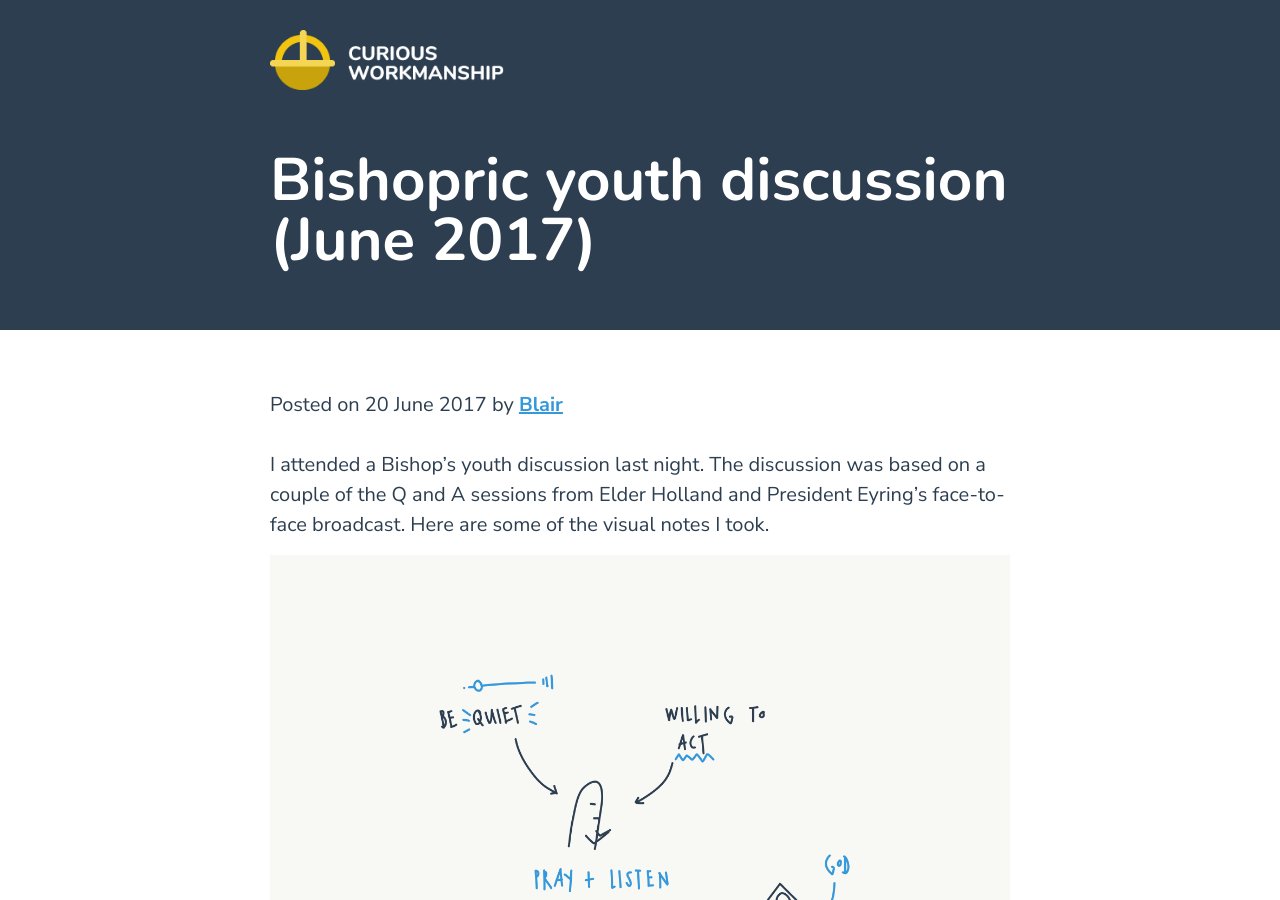
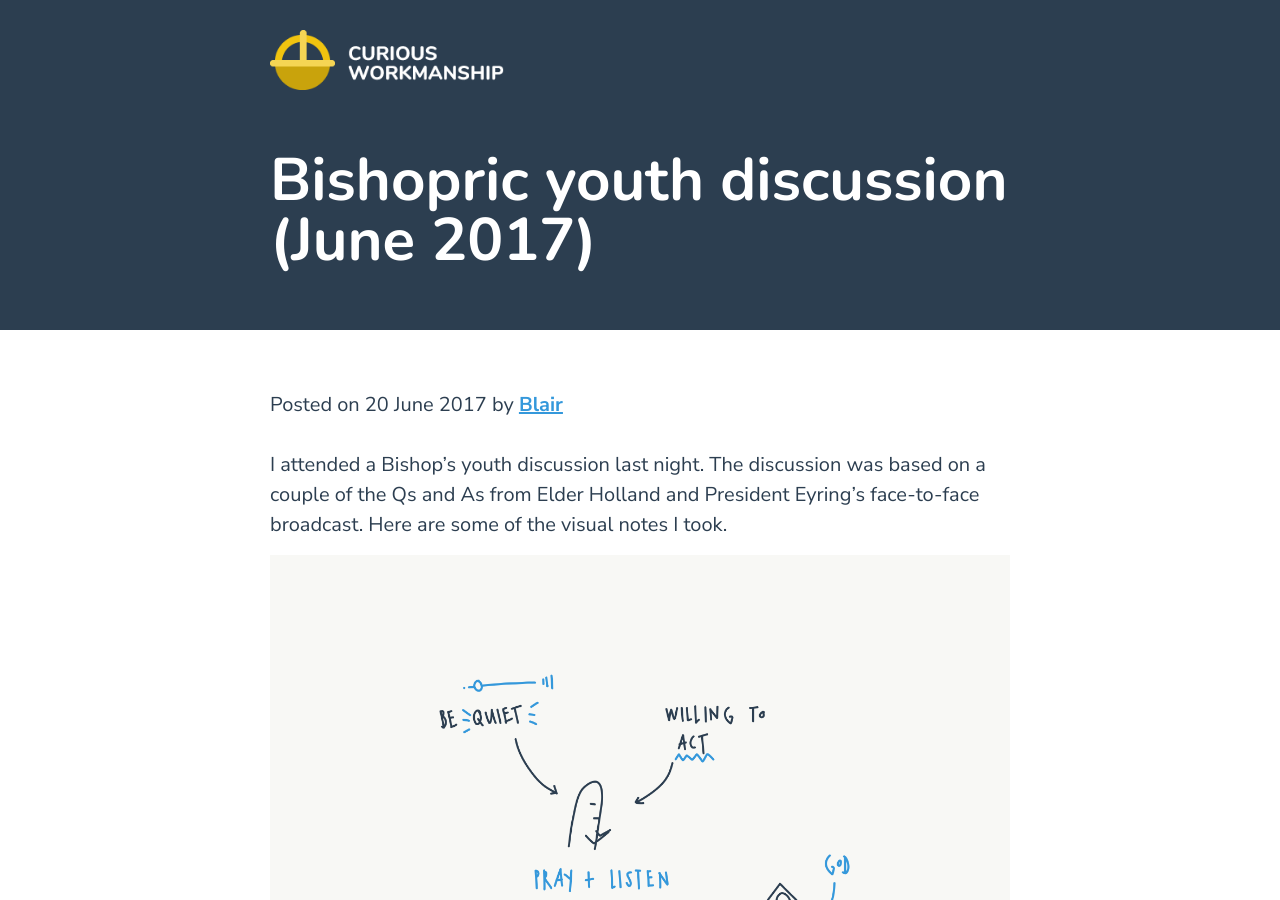
Before and after one commit to blairrorani/curious-workmanship, a Jekyll site: the page built from _posts/2017-06-20-byd-june-17.markdown, in a window 1280 px wide and 900 px high. Built offline with Jekyll 4.4.1, drawn with Linux system fonts in a browser that asks for light colours; our own code applies the rules of GitHub Pages for plain Markdown files.

Commit message:
Updated Byd June 17

```diff
--- a/_posts/2017-06-20-byd-june-17.markdown
+++ b/_posts/2017-06-20-byd-june-17.markdown
@@ -13,7 +13,7 @@ author:
   link: http://twitter.com/blairrornai
 ---
 
-I attended a Bishop's youth discussion last night. The discussion was based on a couple of the Q and A sessions from Elder Holland and President Eyring's face-to-face broadcast. Here are some of the visual notes I took.
+I attended a Bishop's youth discussion last night. The discussion was based on a couple of the Qs and As from Elder Holland and President Eyring's face-to-face broadcast. Here are some of the visual notes I took.
 
 ![pray-listen-600.png](/uploads/pray-listen-600.png)
 
```
